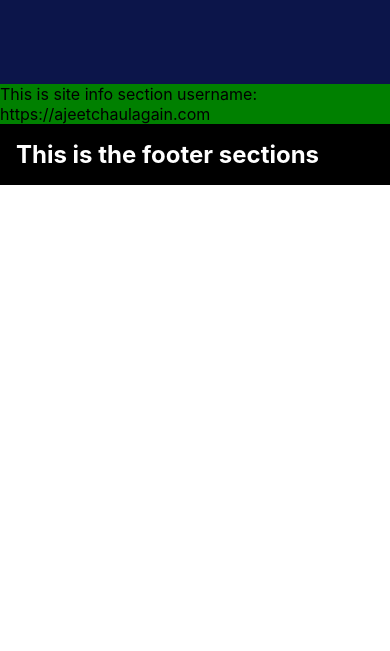
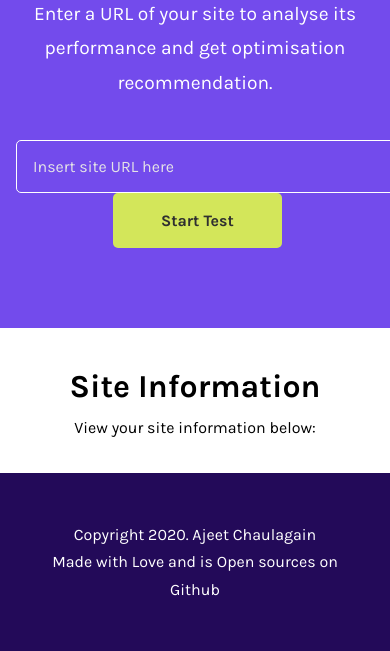
Before and after one commit to ajeetchaulagain/page-insight-tool, a React app: page / in a window 390 px wide. Shown: the part 487-1138 px from the top of the page. Before the commit the page ends 844 px from the top, so only its background shows below. Built offline with nearby package versions, Linux system fonts and the light colour scheme.

Commit message:
Styled-component added, responsive handled

```diff
--- a/src/Components/App.css
+++ b/src/Components/App.css
@@ -1,16 +1,7 @@
-
-/* Some Global Styling */
+/* App component styling*/
 
 * {
   margin: 0;
   padding: 0;
   box-sizing: border-box;
 }
-
-.section{
-  width:100%;
-}
-
-.header{
-
-}
--- a/src/Components/App.js
+++ b/src/Components/App.js
@@ -7,43 +7,51 @@ import MasterLayout from "./MasterLayout";
 import UserInputForm from "./UserInputForm";
 import SiteInfoDisplay from "./SiteInfoDisplay";
 import Loading from "./Loading";
+import speedIcon from "../images/speed.png";
 
 // Static Assets
 import "./App.css";
-import heroBackgroundImage from "../images/hero-background.jpg";
 
 const HeroSectionWrapper = styled.div`
-  padding: 12rem 1rem 8rem;
+  padding: 3rem 1rem 5rem;
   color: #fff;
   text-align: center;
-  /* background-image: url(${heroBackgroundImage}); */
+  background-color: #734bec;
+  line-height: 1.8;
 
-  background-color:#0C154A;
+  img {
+    width: 150px;
+  }
+  h2 {
+    font-size: 2.5rem;
+  }
+  p {
+    font-size: 1.2rem;
+  }
 `;
 
 class App extends React.Component {
   state = {
-    siteInfo: {
-      websiteUrl: "https://ajeetchaulagain.com"
-    },
-    loading: false
+    siteInfo: {}
   };
 
-  updateUser = loading => {
-    this.setState({ loading: loading });
-  };
-
-  // Function for conditional rendering of component in hero section
-  renderHeroComponent = () => {
-    if (this.state.loading) return <Loading />;
-    return <UserInputForm onSubmit={this.updateUser} />;
+  handleStartTest = url => {
+    console.log("APP.JS - handleStartTest:", url);
   };
 
   render() {
     return (
       <MasterLayout>
-        {console.log("App-Component - loading: ", this.state.loading)}
-        <HeroSectionWrapper>{this.renderHeroComponent()}</HeroSectionWrapper>
+        <HeroSectionWrapper>
+          <img src={speedIcon} />
+          <h2>Monitor your site speed</h2>
+          <p>
+            Enter a URL of your site to analyse its performance and get
+            optimisation recommendation.
+          </p>
+          <UserInputForm onStartTest={this.handleStartTest} />
+        </HeroSectionWrapper>
+
         <SiteInfoDisplay siteInfo={this.state.siteInfo} />
       </MasterLayout>
     );
--- a/src/Components/Footer.js
+++ b/src/Components/Footer.js
@@ -1,21 +1,33 @@
-import React from 'react';
-import styled from 'styled-components';
-
-
+import React from "react";
+import styled from "styled-components";
 
 const FooterWrapper = styled.div`
-    background-color:#000;
-    color:white;
-    padding:1rem;
+  background-color: #230a59;
+  color: white;
+  padding: 1rem;
+  width: 100%;
+  position: relative;
 `;
 
-const Footer = () =>{
+const FooterContent = styled.div`
+  text-align: center;
+  padding: 2rem;
 
-    return (
-        <FooterWrapper>
-            <h2>This is the footer sections</h2>
-        </FooterWrapper>
-    );
-}
+  @media all and (min-width: 1151px) {
+    width: 1151px;
+    margin: 0 auto;
+  }
+`;
+
+const Footer = () => {
+  return (
+    <FooterWrapper>
+      <FooterContent>
+        <p>Copyright 2020. Ajeet Chaulagain</p>
+        <p>Made with Love and is Open sources on Github</p>
+      </FooterContent>
+    </FooterWrapper>
+  );
+};
 
 export default Footer;
--- a/src/Components/Header.js
+++ b/src/Components/Header.js
@@ -1,53 +1,63 @@
-import React from 'react';
-import styled from 'styled-components';
-
+import React from "react";
+import styled from "styled-components";
 
 const HeaderWrapper = styled.div`
-    width:100%;
-    background-color:#9E91F2;
-    padding:1rem;
-    color:#000;
-    font-size:1rem;
-    font-weight:600;
-    display:flex;
-    justify-content:space-between;
-    align-items:center;
+  width: 100%;
+  background-color: #230a59;
+  padding: 1rem;
+  color: #fff;
+  font-size: 1rem;
+  font-weight: 600;
+  text-transform: uppercase;
+`;
+
+const HeaderContent = styled.div`
+  /* display: flex; */
+  @media all and (min-width: 599px) {
+    display: flex;
+    justify-content: space-between;
+    align-items: center;
+  }
+
+  @media all and (min-width: 1151px) {
+    width: 1151px;
+    margin: 0 auto;
+  }
 `;
 
 const LogoTitle = styled.h2`
-    font-size:2rem;
+  font-size: 1.5rem;
+  text-transform: uppercase;
 `;
 
-const NavList =  styled.ul`
-    display:flex;
-    list-style-type:none;
-    li{
-        margin:1rem;
-        :first-child{
-            margin-left:0;
+const NavList = styled.ul`
+  display: flex;
+  list-style-type: none;
+  li {
+    margin: 1rem;
+    :first-child {
+      margin-left: 0;
     }
-        :last-child{
-            margin-left:0;
+    :last-child {
+      margin-left: 0;
     }
   }
 `;
 
-
 const Header = () => {
-
   return (
     <HeaderWrapper>
+      <HeaderContent>
         <LogoTitle>Page Insight Tool</LogoTitle>
-
         <NavList>
           <li>Home</li>
           <li>About</li>
           <li>Contact</li>
           <li>Features</li>
         </NavList>
-
+      </HeaderContent>
     </HeaderWrapper>
   );
-}
+};
 
 export default Header;
--- a/src/Components/Loading.js
+++ b/src/Components/Loading.js
@@ -4,8 +4,8 @@ import styled from "styled-components";
 const LoadingWrapper = styled.div`
   p {
     margin-top: 1rem;
-    font-size:1.4rem;
-    font-weight:600;
+    font-size: 1.4rem;
+    font-weight: 600;
   }
 
   .lds-roller {
--- a/src/Components/MasterLayout.js
+++ b/src/Components/MasterLayout.js
@@ -7,6 +7,7 @@ const PageWrapper = styled.div`
   background-color: green;
 `;
 
+// Master layer includes header and footer those are common on all pages
 const MasterLayout = props => {
   return (
     <PageWrapper>
--- a/src/Components/SiteInfoDisplay.js
+++ b/src/Components/SiteInfoDisplay.js
@@ -1,13 +1,19 @@
-import React from 'react';
+import React from "react";
+import styled from "styled-components";
 
-const SiteInfoDisplay = (props) =>{
+const SiteInfoSectionWrapper = styled.div`
+  background-color: white;
+  padding: 2rem 2rem;
+  text-align: center;
+`;
 
-    return (
-        <div>
-            <p>This is site info section
-            username: {props.siteInfo.websiteUrl}</p>
-        </div>
-    )
-}
+const SiteInfoDisplay = props => {
+  return (
+    <SiteInfoSectionWrapper>
+      <h1>Site Information</h1>
+      <p>View your site information below:</p>
+    </SiteInfoSectionWrapper>
+  );
+};
 
 export default SiteInfoDisplay;
--- a/src/Components/UserInputForm.js
+++ b/src/Components/UserInputForm.js
@@ -5,7 +5,8 @@ import axios from "axios";
 const FormWrapper = styled.div`
   width: 100%;
   font-size: 1rem;
-  font-weight: 600;
+  font-weight: 700;
+  margin-top: 2.5rem;
   /* margin-top:5rem; */
 
   input[type="text"] {
@@ -15,22 +16,34 @@ const FormWrapper = styled.div`
     font-size: inherit;
     border: 1px solid #fff;
     background-color: transparent;
-    color: #fff;
+    color: #e5e4e6;
+    font-family: inherit;
+    /* border:none; */
 
     ::placeholder {
-      color: #98e7ff;
+      color: #e5e4e6;
+    }
+
+    :focus {
+      outline: none;
+      box-shadow: 0 0px 5px #b1c244;
     }
   }
   button {
-    padding: 1rem 3rem;
+    padding: 1.1rem 3rem;
     border-radius: 5px;
-    margin-left: 0.5rem;
-    background-color: #5c73f2;
+    margin-left: 0.3rem;
+    font-weight: 700;
+    background-color: #d3e65a;
     font-size: inherit;
-    color: #fff;
+    font-family: inherit;
+    color: #2f2f30;
     border: none;
+    transition: background-color 0.5s ease;
+    /* text-transform: uppercase; */
+
     :hover {
-      background-color: #3e38f2;
+      background-color: #b1c244;
       cursor: pointer;
     }
   }
@@ -39,51 +52,37 @@ const FormWrapper = styled.div`
 const tag = "UserInputForm Component";
 
 class UserInputForm extends React.Component {
-  handleClick = async event => {
-    event.preventDefault();
-
-    const resp = await axios.get(
-      `https://www.googleapis.com/pagespeedonline/v5/runPagespeed?url=https://developers.google.com`
-    );
-
-    console.log(resp);
-
-    // axios
-    //   .post("https://gtmetrix.com/api/0.1/test", {
-    //     data: {
-    //       url: "https://ajeetchaulagain.com",
-
-    //     },
-    //     auth: {
-    //       username: "chaulagainajeet@gmail.com",
-    //       password: "f785c52e64671d6bfd5ee0ee38ffad38"
-    //     }
-    //   })
-    //   .then(resp => {
-    //     console.log(resp.status);
-    //   })
-    //   .catch(err => {
-    //     console.log(`error ${err}`);
-    //   });
-
-    console.log("User Input Form - Component");
+  state = {
+    url: "",
+    placeHolderText: "Insert site URL here"
   };
 
+  // handler for button click
+  handleSubmit = event => {
+    event.preventDefault();
+    const url = this.state.url;
+    this.props.onStartTest(url);
+    console.log("UserInputForm - url:", url);
+  };
+
+  // handler for input change
   handleChange = event => {
     event.preventDefault();
-    // console.log(tag, event);
+    this.setState({ url: event.currentTarget.value });
   };
 
   render() {
     return (
       <FormWrapper>
-        <form onSubmit={this.handleClick}>
+        <form onSubmit={this.handleSubmit}>
           <input
             type="text"
             onChange={this.handleChange}
-            placeholder="Insert your site url here"
+            placeholder={this.state.placeHolderText}
+            value={this.state.websiteUrl}
+            onFocus={() => this.setState({ placeHolderText: "" })}
           />
-          <button>Start Testing</button>
+          <button>Start Test</button>
         </form>
       </FormWrapper>
     );
--- a/src/index.css
+++ b/src/index.css
@@ -1,13 +1,20 @@
+/* Google Web font import */
+@import url("https://fonts.googleapis.com/css2?family=Roboto+Condensed:wght@300;700&display=swap");
+@import url("https://fonts.googleapis.com/css2?family=Karla:wght@400;700&display=swap");
+
+/* Global Styling */
 body {
   margin: 0;
-  font-family: -apple-system, BlinkMacSystemFont, 'Segoe UI', 'Roboto', 'Oxygen',
-    'Ubuntu', 'Cantarell', 'Fira Sans', 'Droid Sans', 'Helvetica Neue',
-    sans-serif;
+  /* font-family: -apple-system, BlinkMacSystemFont, "Segoe UI", "Roboto", "Oxygen",
+    "Ubuntu", "Cantarell", "Fira Sans", "Droid Sans", "Helvetica Neue",
+    sans-serif; */
   -webkit-font-smoothing: antialiased;
   -moz-osx-font-smoothing: grayscale;
+  font-family: "Karla", sans-serif;
+  line-height: 1.7;
 }
 
 code {
-  font-family: source-code-pro, Menlo, Monaco, Consolas, 'Courier New',
+  font-family: source-code-pro, Menlo, Monaco, Consolas, "Courier New",
     monospace;
 }
--- a/src/index.js
+++ b/src/index.js
@@ -1,7 +1,7 @@
 import React from 'react';
 import ReactDOM from 'react-dom';
 import './index.css';
-import App from './Components/App';
+import App from './components/App';
 import * as serviceWorker from './serviceWorker';
 
 ReactDOM.render(
```
Also changed, not shown: README.md, src/images/speed.png (added), 1 other file. Lines whose indentation alone changed are shown as unchanged.
